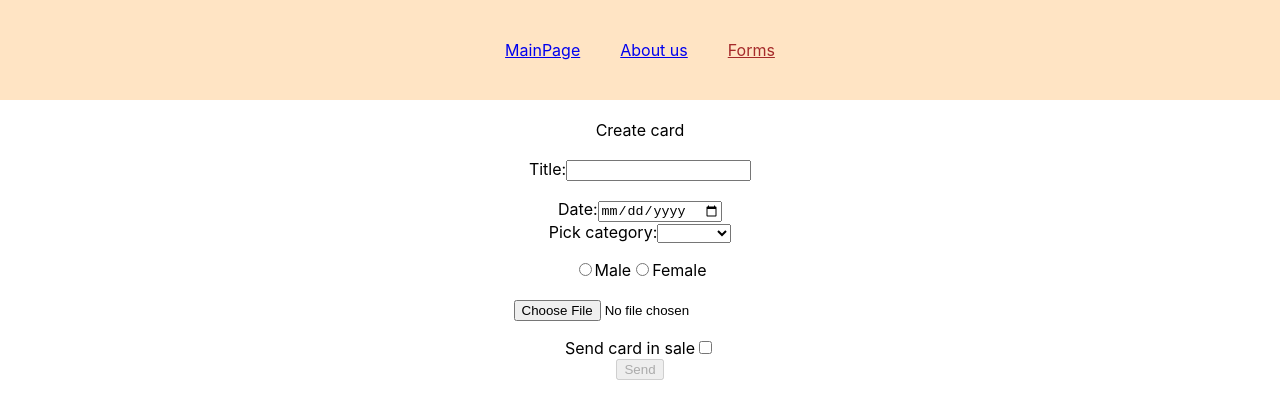
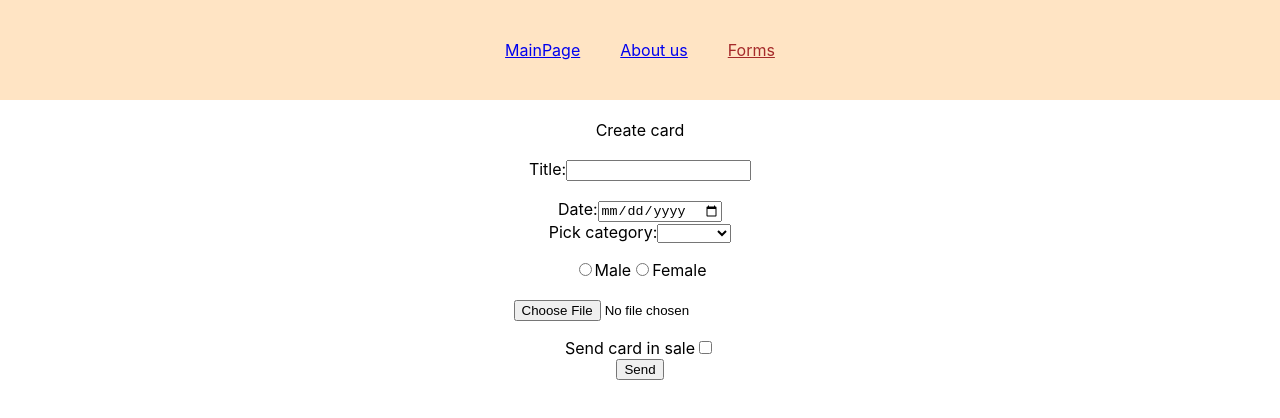
Before and after one commit to MariStakhovskaya/rsschool-react, a React (Create React App) app in the folder components/: page /forms in a window 1280 px wide. Shown: the top 418 px of the page. Built offline with nearby package versions, Linux system fonts and the light colour scheme.

Commit message:
refactor: deleted isValid on button

```diff
--- a/components/src/pages/forms/Form.tsx
+++ b/components/src/pages/forms/Form.tsx
@@ -19,7 +19,7 @@ function Forms() {
     register,
     handleSubmit,
     reset,
-    formState: { errors, isValid },
+    formState: { errors },
   } = useForm<FormData>();
 
   const onSubmit = (data: FormData) => {
@@ -111,11 +111,10 @@ function Forms() {
             aria-label="checkbox"
             {...register('inSale', { required: 'Check is required' })}
           />
+          {errors.inSale && <div className={style.errorRed}>{errors.inSale?.message}</div>}
         </div>
         <div>
-          <button type="submit" disabled={!isValid}>
-            Send
-          </button>
+          <button type="submit">Send</button>
         </div>
       </form>
       <div className={style.cardsBlock}>
```
